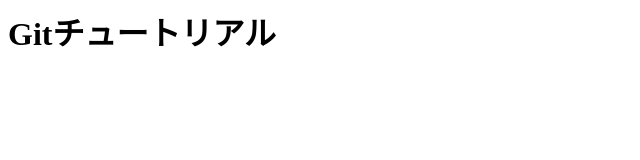
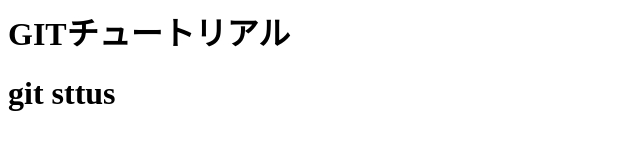
Before and after one commit to hirayama2320/git_tutorial, a plain HTML site: page index.html in a window 1280 px wide. Shown: the whole page, without its empty margins (0-640 px from the left). Drawn offline with Linux system fonts and the light colour scheme.

Commit message:
git tatusコマンドを追記

```diff
--- a/index.html
+++ b/index.html
@@ -1 +1,2 @@
-<h1>Gitチュートリアル</h1>
+<h1>GITチュートリアル</h1>
+<h1>git sttus</h1>
```
